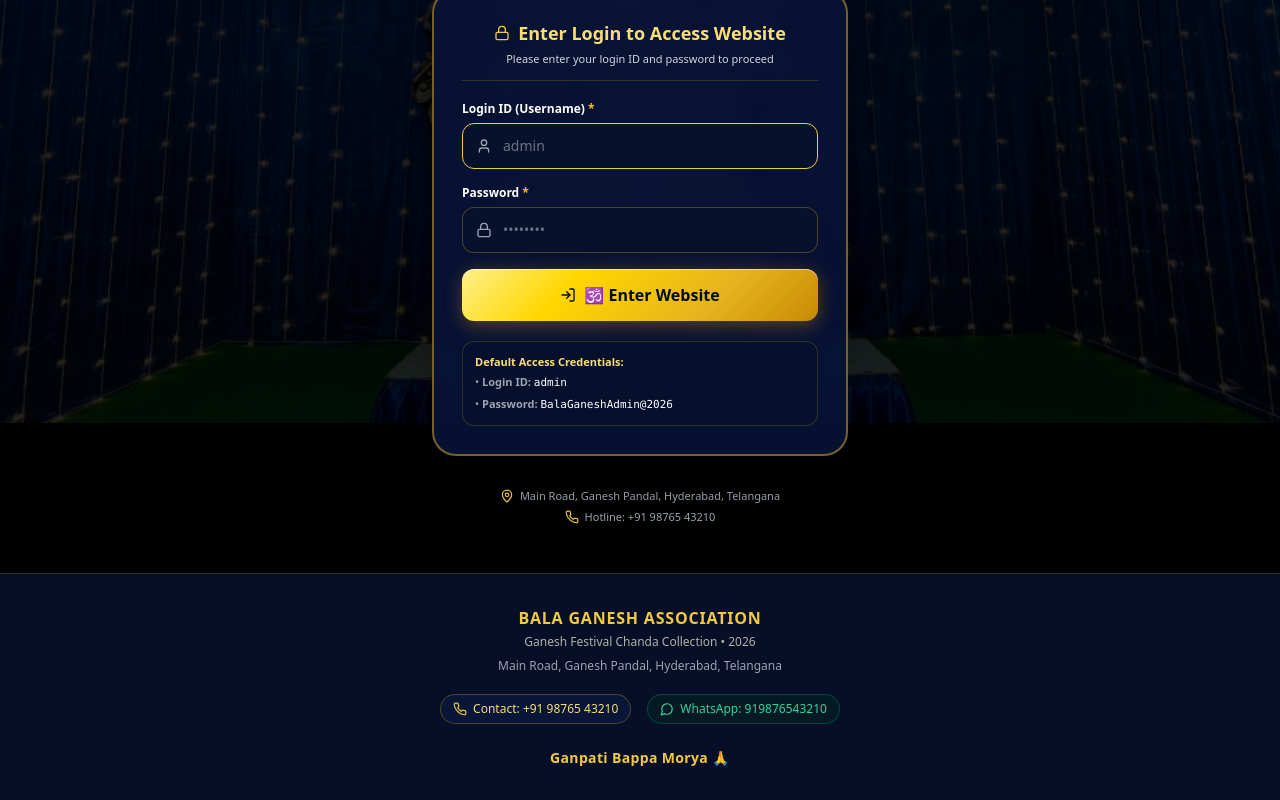
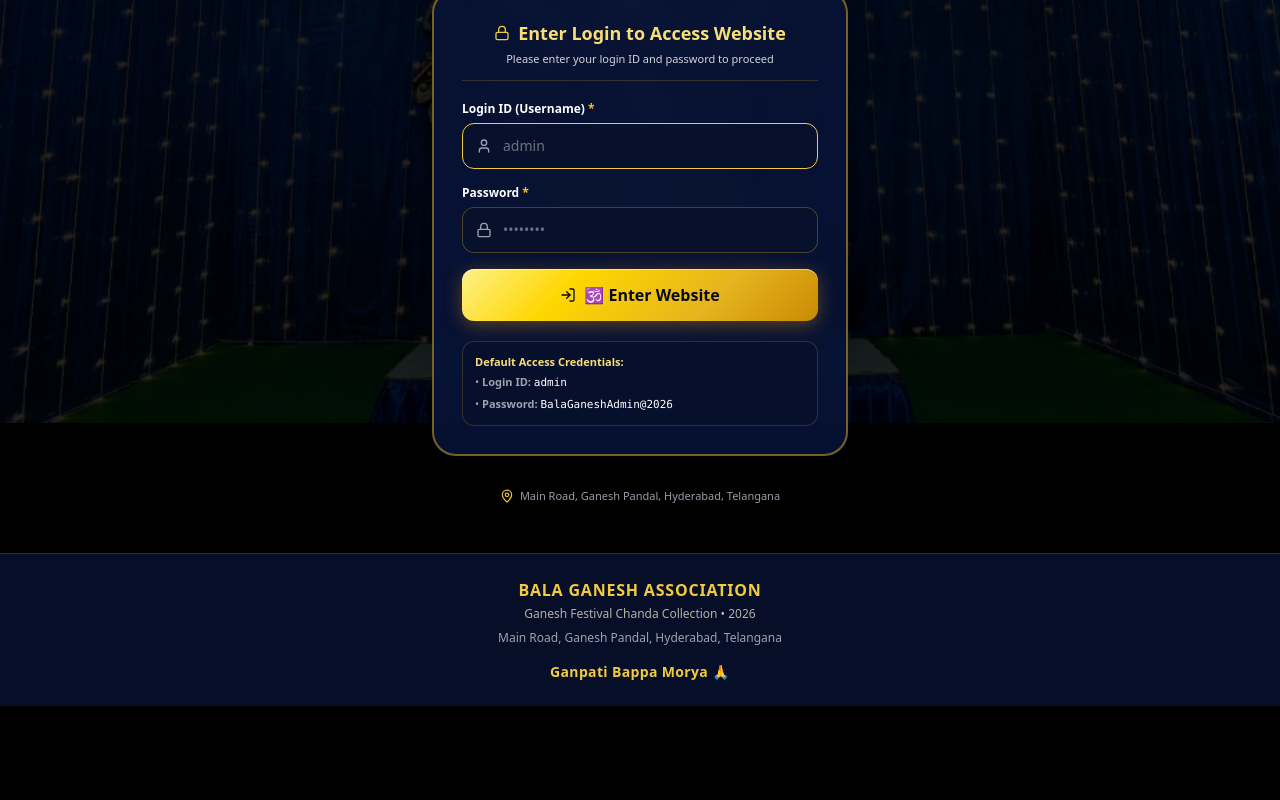
Before and after one commit to sjashwanthreddy948/balaganesh, a Next.js app: page / in a window 1280 px wide. Shown: the part 377-1177 px from the top of the page. After the commit the page ends 1083 px from the top, so only its background shows below. Built offline with nearby package versions, Linux system fonts and the light colour scheme; no server answers.

Commit message:
fix: remove contact and whatsapp numbers from footer and homepage

```diff
--- a/src/app/page.tsx
+++ b/src/app/page.tsx
@@ -5,7 +5,7 @@ import { useRouter } from 'next/navigation';
 import Header from '@/components/Header';
 import Footer from '@/components/Footer';
 import { FESTIVAL_CONFIG } from '@/config/festival.config';
-import { Lock, User, AlertCircle, LogIn, MapPin, Phone } from 'lucide-react';
+import { Lock, User, AlertCircle, LogIn, MapPin } from 'lucide-react';
 
 export default function HomePage() {
   const router = useRouter();
@@ -192,10 +192,6 @@ export default function HomePage() {
             <MapPin className="w-3.5 h-3.5 text-devotional-gold-400 shrink-0" />
             <span>{FESTIVAL_CONFIG.associationAddress}</span>
           </p>
-          <p className="flex items-center justify-center gap-1.5">
-            <Phone className="w-3.5 h-3.5 text-devotional-gold-400 shrink-0" />
-            <span>Hotline: {FESTIVAL_CONFIG.contactNumber}</span>
-          </p>
         </div>
       </main>
 
--- a/src/components/Footer.tsx
+++ b/src/components/Footer.tsx
@@ -1,13 +1,10 @@
 import React from 'react';
 import { FESTIVAL_CONFIG } from '@/config/festival.config';
-import { Phone, MessageCircle } from 'lucide-react';
 
 export default function Footer() {
-  const cleanWhatsAppNumber = FESTIVAL_CONFIG.whatsappNumber.replace(/[^0-9]/g, '');
-
   return (
-    <footer className="w-full mt-auto border-t border-devotional-gold-500/20 bg-devotional-blue-950/90 py-8 px-4 text-center">
-      <div className="max-w-md mx-auto space-y-4">
+    <footer className="w-full mt-auto border-t border-devotional-gold-500/20 bg-devotional-blue-950/90 py-6 px-4 text-center">
+      <div className="max-w-md mx-auto space-y-3">
         <div className="space-y-1">
           <h2 className="text-base font-bold tracking-wider uppercase text-devotional-gold-400">
             {FESTIVAL_CONFIG.associationName}
@@ -20,28 +17,7 @@ export default function Footer() {
           </p>
         </div>
 
-        {/* Contact numbers */}
-        <div className="flex flex-wrap items-center justify-center gap-4 text-xs pt-1">
-          <a
-            href={`tel:${FESTIVAL_CONFIG.contactNumber.replace(/[^0-9+]/g, '')}`}
-            className="flex items-center gap-1.5 text-devotional-gold-300 hover:text-devotional-gold-200 bg-devotional-blue-900/60 px-3 py-1.5 rounded-full border border-devotional-gold-500/30 transition-colors"
-          >
-            <Phone className="w-3.5 h-3.5 text-devotional-gold-400" />
-            <span>Contact: {FESTIVAL_CONFIG.contactNumber}</span>
-          </a>
-
-          <a
-            href={`https://wa.me/${cleanWhatsAppNumber}`}
-            target="_blank"
-            rel="noopener noreferrer"
-            className="flex items-center gap-1.5 text-emerald-400 hover:text-emerald-300 bg-emerald-950/40 px-3 py-1.5 rounded-full border border-emerald-500/30 transition-colors"
-          >
-            <MessageCircle className="w-3.5 h-3.5" />
-            <span>WhatsApp: {FESTIVAL_CONFIG.whatsappNumber}</span>
-          </a>
-        </div>
-
-        <div className="pt-2">
+        <div className="pt-1">
           <p className="text-sm font-semibold tracking-wide text-devotional-gold-400">
             Ganpati Bappa Morya 🙏
           </p>
```
